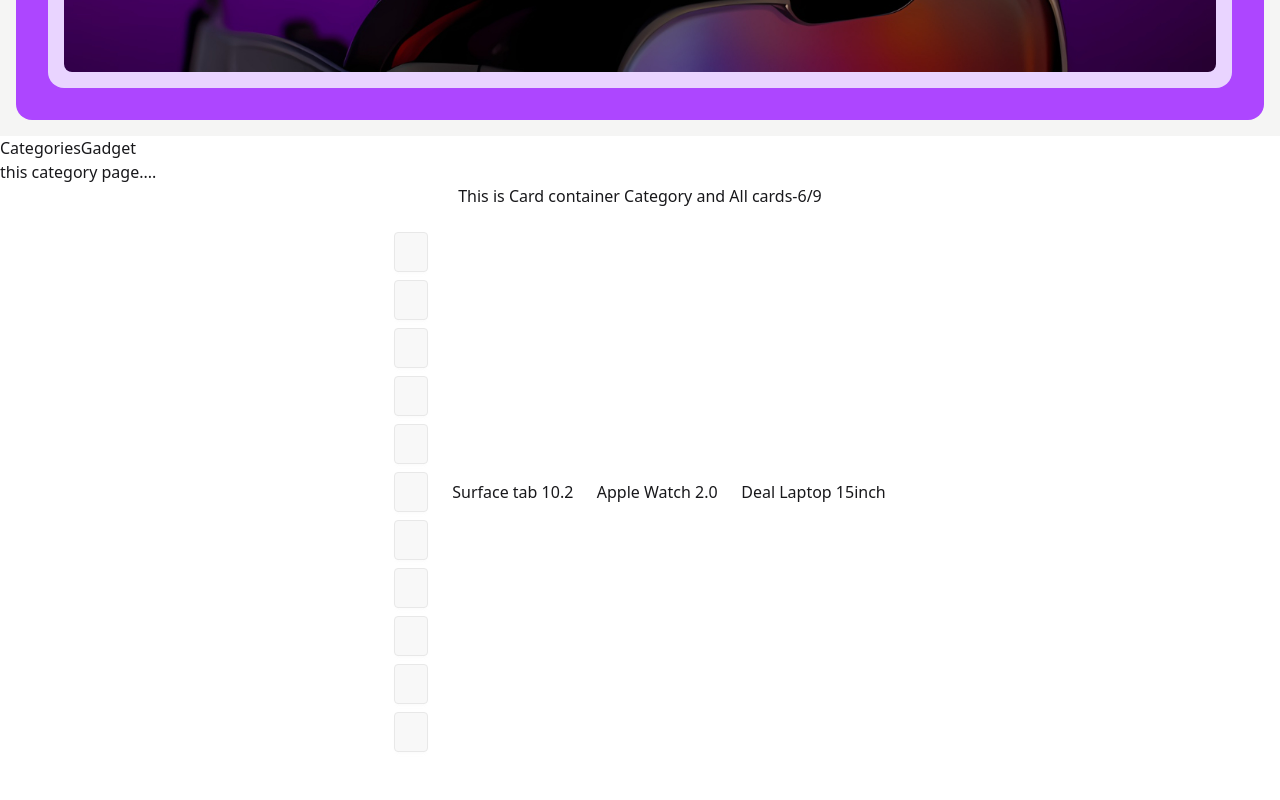
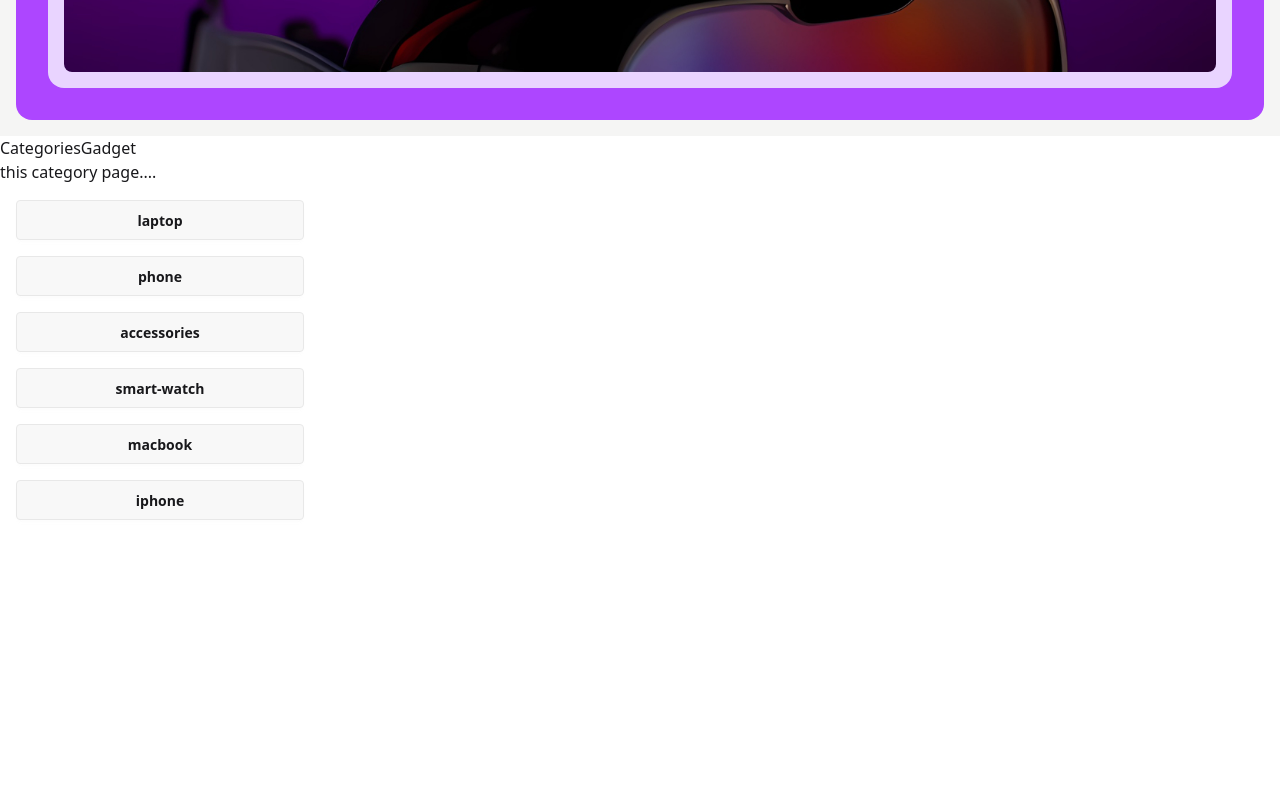
Before and after one commit to Suvobd100/gadget-haven, a React (Vite) app: page / in a window 1280 px wide. Shown: the part 1200-2000 px from the top of the page. Built offline with nearby package versions, Linux system fonts and the light colour scheme.

Commit message:
added category wise data without style

```diff
--- a/src/App.jsx
+++ b/src/App.jsx
@@ -5,8 +5,9 @@ import Dashboard from "./pages/Dashboard";
 import MainLayout from "./layoutes/MainLayout";
 import Error from "./pages/Error";
 import Statistics from "./pages/Statistics";
-import CategoryCards from "./components/CategoryCards";
-import CardContainer from "./components/CardContainer";
+import CategoryCards from "./components/CategoryCards-not-use";
+import CardContainer from "./components/CardContainer-not-use";
+import GadgetCards from "./components/GadgetCards";
 
 
 
@@ -25,20 +26,19 @@ import CardContainer from "./components/CardContainer";
               children:[
                 {
                   path:'/',
-                  element:<CardContainer/>,
-                  loader: ()=> fetch('../gadgetData.json'),
-                  // loader: async () => {
-                  //   const categoryResponse = await fetch('../public/category.json');
-                  //   const gadgetResponse = await fetch('../public/gadgetData.json');
+                  element:<GadgetCards/>,
+                  loader:()=>fetch('../gadgetData.json'),
+                },
+                {
+                  path:'/category/:category',
+                  element:<GadgetCards/>,
+                  loader:()=>fetch('../gadgetData.json'),
+                },
 
-                  //   const categoryData = await categoryResponse.json();
-                  //   const gadgetData = await gadgetResponse.json();
+              ]
 
-                  //   return { categoryData, gadgetData };
-                  // },
-                }
-              ]
             },
+
             {
               path: "/product",
               element: <ProductDetail />,
--- a/src/components/CardContainer.jsx
+++ b/src/components/CardContainer-not-use.jsx
@@ -1,8 +1,8 @@
-import { useEffect, useState } from "react";
-import { useLoaderData } from "react-router-dom";
+// import { useEffect, useState } from "react";
+// import { useLoaderData } from "react-router-dom";
 
 const CardContainer = () => {
-  const categoryData = useLoaderData();
+  // const categoryData = useLoaderData();
 
   // const [gadGet,stGadget]=useState([]);
   // get category data
@@ -16,7 +16,7 @@ const CardContainer = () => {
 
   return (
     <div>
-      <h2 className="text-center">This is Card container Category and All cards-6/9</h2>
+      {/* <h2 className="text-center">This is Card container Category and All cards-6/9</h2>
       <br />
       <div className="flex gap-6 justify-center items-center">
       <div className="grid grid-cols-1 gap-2">
@@ -43,7 +43,7 @@ const CardContainer = () => {
             <h2>Deal Laptop 15inch</h2>
           </div>
         </div>
-      </div>
+      </div> */}
     </div>
   );
 };
--- a/src/components/CategoriesGadget.jsx
+++ b/src/components/CategoriesGadget.jsx
@@ -1,11 +1,47 @@
-import React from 'react'
+import { Link } from "react-router-dom";
 
-const CategoriesGadget = () => {
+const CategoriesGadget = ({ categoriesGadget }) => {
   return (
-    <div>CategoriesGadget
-        <h2>this category page....</h2>
+    <div>
+      CategoriesGadget
+      <h2>this category page....</h2>
+
+      <div className="drawer lg:drawer-open">
+        <input id="my-drawer-2" type="checkbox" className="drawer-toggle" />
+        <div className="drawer-content flex flex-col items-center justify-center">
+          {/* Page content here */}
+          <label
+            htmlFor="my-drawer-2"
+            className="btn btn-primary drawer-button lg:hidden"
+          >
+            Open drawer
+          </label>
+        </div>
+        <div className="drawer-side">
+          <label
+            htmlFor="my-drawer-2"
+            aria-label="close sidebar"
+            className="drawer-overlay"
+          ></label>
+          <ul className="menu text-base-content min-h-full w-80 p-4">
+            {/* Sidebar category content here */}
+
+            <li className="gap-4">
+              {categoriesGadget.map((c) => (
+                <Link className="btn"
+                // to="/category"
+                to={`category/${c.category}`}
+                key={c.category_id}>
+                  {c.category}
+                </Link>
+              ))}
+            </li>
+          </ul>
+        </div>
+      </div>
+      {/* side end */}
     </div>
-  )
-}
+  );
+};
 
-export default CategoriesGadget
+export default CategoriesGadget;
--- /dev/null
+++ b/src/components/GadgetCards.jsx
@@ -0,0 +1,28 @@
+import { useLoaderData, useParams } from "react-router-dom";
+import SingleCard from "./SingleCard";
+import { useEffect, useState } from "react";
+
+const GadgetCards = () => {
+  const { category } = useParams();
+  // load gadget data
+  const data = useLoaderData();
+//   filtered category wise data
+  const [gadget, setGadget] = useState([]);
+  useEffect(() => {
+    const filterByGadget = [...data].filter(
+      (gadget) => gadget.category == category
+    );
+    setGadget(filterByGadget);
+  }, [category, data]);
+
+  console.log(data);
+  return (
+    <div className="grid grid-cols-3">
+      {gadget.map((item) => (
+        <SingleCard key={item.product_id} gadget={item} />
+      ))}
+    </div>
+  );
+};
+
+export default GadgetCards;
--- /dev/null
+++ b/src/components/SingleCard.jsx
@@ -0,0 +1,13 @@
+const SingleCard = ({ gadget }) => {
+  const { product_title, price, product_image } = gadget || {};
+
+
+
+  return (
+    <div>
+      <h2>{product_title}</h2>
+    </div>
+  );
+};
+
+export default SingleCard;
--- a/src/pages/Home.jsx
+++ b/src/pages/Home.jsx
@@ -1,9 +1,11 @@
-import { Outlet } from "react-router-dom";
+import { Outlet, useLoaderData } from "react-router-dom";
 
 import bgPic from "../assets/image/banner.jpg";
 import CategoriesGadget from "../components/CategoriesGadget";
 
 const Home = () => {
+  const categoriesGadget = useLoaderData();
+  // console.log(categoriesGadget);
   return (
     <div className="container justify-center ">
       Home
@@ -19,8 +21,8 @@ const Home = () => {
               </h1>
               <p className="py-6">
                 Explore the latest gadgets that will take your experience to the
-              next level. From smart devices <br /> to the coolest accessories,
-              we have it all!
+                next level. From smart devices <br /> to the coolest
+                accessories, we have it all!
               </p>
               <button className="btn bg-stone-300 text-purple-800 rounded-2xl">
                 Shope Now
@@ -33,9 +35,15 @@ const Home = () => {
         </div>
       </div>
       {/* Heading */}
-      <CategoriesGadget/>
+      <div className="grid grid-cols-2">
+        <div>
+          <CategoriesGadget categoriesGadget={categoriesGadget} />
+        </div>
          {/* Dynamic nested component with category list by grid */}
-      <Outlet />
+        <div className="mt-12">{<Outlet />}</div>
+      </div>
+
+
     </div>
   );
 };
```
Also changed, not shown: src/components/CategoryCards-not-use.jsx (renamed from src/components/CategoryCards.jsx). Lines whose indentation alone changed are shown as unchanged.
